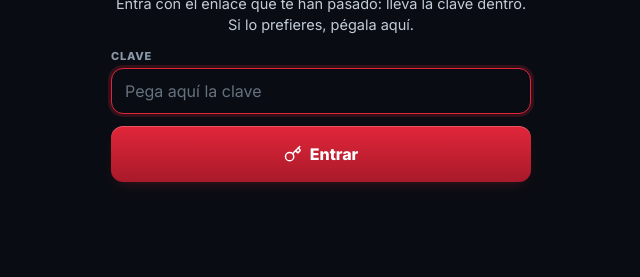
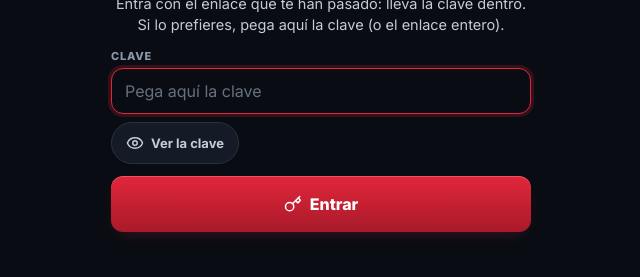
Before and after one commit to guenroo-lab/registro-incidencias, a plain HTML site: page dispositivos/index.html in a window 1280 px wide. Both pictures are taken after a click on the button "Entrar". Shown: the part 177-454 px from the top of the page, without its empty margins (319-959 px from the left). Drawn offline with Linux system fonts and the light colour scheme.

Commit message:
Registro de dispositivos: el acceso acepta el enlace entero pegado y limpia espacios e invisibles; botón «Ver la clave»
Co-Authored-By: Claude Sonnet 5.5 <noreply@anthropic.com>
Claude-Session: https://claude.ai/code/session_01WYNhtjXNrE3R1nJLUptN9g

```diff
--- a/dispositivos/index.html
+++ b/dispositivos/index.html
@@ -353,6 +353,7 @@ body.modal-abierto{overflow:hidden}
     recuperar: '<path d="M3 12a9 9 0 1 0 9-9 9.75 9.75 0 0 0-6.74 2.74L3 8"/><path d="M3 3v5h5"/>',
     descargar: '<path d="M21 15v4a2 2 0 0 1-2 2H5a2 2 0 0 1-2-2v-4"/><polyline points="7 10 12 15 17 10"/><line x1="12" x2="12" y1="15" y2="3"/>',
     clip: '<rect width="8" height="4" x="8" y="2" rx="1" ry="1"/><path d="M16 4h2a2 2 0 0 1 2 2v14a2 2 0 0 1-2 2H6a2 2 0 0 1-2-2V6a2 2 0 0 1 2-2h2"/>',
+    ojo: '<path d="M2.06 12.35a1 1 0 0 1 0-.7 10.75 10.75 0 0 1 19.88 0 1 1 0 0 1 0 .7 10.75 10.75 0 0 1-19.88 0"/><circle cx="12" cy="12" r="3"/>',
     llave: '<path d="m15.5 7.5 2.3 2.3a1 1 0 0 0 1.4 0l2.1-2.1a1 1 0 0 0 0-1.4L19 4"/><path d="m21 2-9.6 9.6"/><circle cx="7.5" cy="15.5" r="5.5"/>',
     candado: '<rect width="18" height="11" x="3" y="11" rx="2" ry="2"/><path d="M7 11V7a5 5 0 0 1 10 0v4"/>',
     salir: '<path d="M9 21H5a2 2 0 0 1-2-2V5a2 2 0 0 1 2-2h4"/><polyline points="16 17 21 12 16 7"/><line x1="21" x2="9" y1="12" y2="12"/>',
@@ -629,6 +630,18 @@ body.modal-abierto{overflow:hidden}
     });
   }
 
+  // La clave puede llegar suelta o dentro del enlace entero pegado; se quitan espacios, saltos y caracteres invisibles
+  // (y, si venía de un enlace, el punto o la coma con que a veces lo cierra un chat).
+  function limpiarClave(texto) {
+    var t = String(texto == null ? '' : texto).replace(/[\u200B-\u200D\u2060\uFEFF\u00A0]/g, ' ').trim();
+    var m = /[?&]k=([^&#\s]+)/.exec(t);
+    if (m) {
+      try { t = decodeURIComponent(m[1]); } catch (e) { t = m[1]; }
+      t = t.replace(/^["'“”‘’«»<>(]+|["'“”‘’«»<>).,;:!]+$/g, '');
+    }
+    return t.trim();
+  }
+
   // ── Pantalla de acceso ────────────────────────────────────────────────────
   function pantallaAcceso(mensaje) {
     cerrarModal();
@@ -636,7 +649,7 @@ body.modal-abierto{overflow:hidden}
     var campo = h('input', { type: 'password', id: 'accClave', autocomplete: 'off', autocapitalize: 'off', spellcheck: 'false', placeholder: 'Pega aquí la clave' });
     var err = h('div', { class: 'error-modal' + (mensaje ? '' : ' oculto'), role: 'alert', text: mensaje || '' });
     function entrar() {
-      var v = campo.value.trim();
+      var v = limpiarClave(campo.value);
       if (!v) { campo.focus(); return; }
       S.clave = v; lsSet('rd_clave', v);
       $('tabs').classList.remove('oculto');
@@ -648,9 +661,12 @@ body.modal-abierto{overflow:hidden}
     vaciar($('vista')).appendChild(h('div', { class: 'acceso' }, [
       h('div', { class: 'brand-badge' }, [ic('candado')]),
       h('h1', { class: 'brand-nombre', text: 'Registro de dispositivos' }),
-      h('p', { text: 'Entra con el enlace que te han pasado: lleva la clave dentro. Si lo prefieres, pégala aquí.' }),
+      h('p', { text: 'Entra con el enlace que te han pasado: lleva la clave dentro. Si lo prefieres, pega aquí la clave (o el enlace entero).' }),
       err,
-      h('div', { class: 'grupo-campo' }, [h('label', { class: 'campo', for: 'accClave', text: 'Clave' }), campo]),
+      h('div', { class: 'grupo-campo' }, [h('label', { class: 'campo', for: 'accClave', text: 'Clave' }), campo,
+        h('button', { type: 'button', class: 'pick', id: 'accVer', style: 'margin-top:8px', 'aria-pressed': 'false',
+          onclick: function (ev) { var ver = campo.type === 'password'; campo.type = ver ? 'text' : 'password'; ev.currentTarget.setAttribute('aria-pressed', ver ? 'true' : 'false'); ev.currentTarget.lastChild.textContent = ver ? 'Ocultar la clave' : 'Ver la clave'; } },
+          [ic('ojo'), 'Ver la clave'])]),
       h('button', { type: 'button', class: 'btn grande', onclick: entrar }, [ic('llave'), 'Entrar'])
     ]));
   }
@@ -1524,6 +1540,7 @@ body.modal-abierto{overflow:hidden}
   function arrancar() {
     var k = null;
     try { k = new URLSearchParams(location.search).get('k'); } catch (e) {}
+    k = k ? limpiarClave(k) : null;
     if (k) {
       lsSet('rd_clave', k);
       try { history.replaceState(null, '', location.pathname + location.hash); } catch (e) {}   // que la clave no se quede en la barra
```
